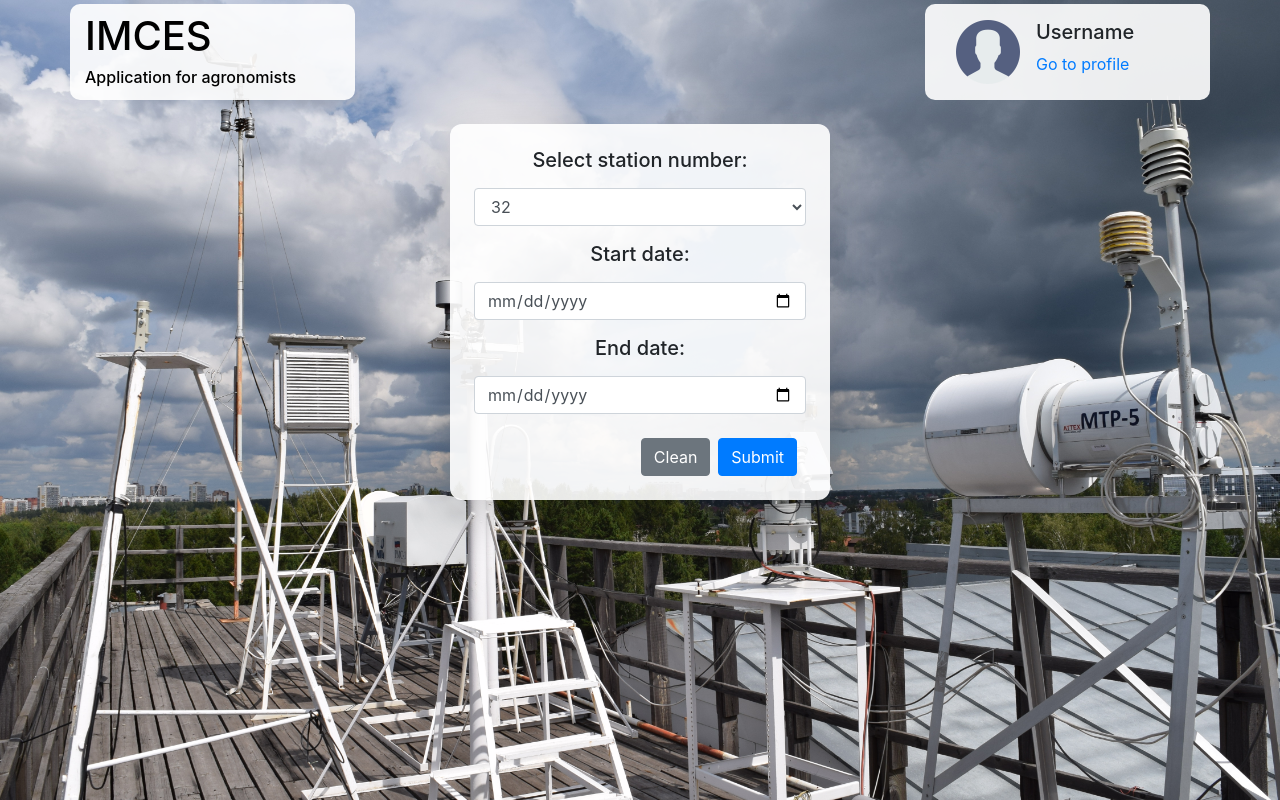
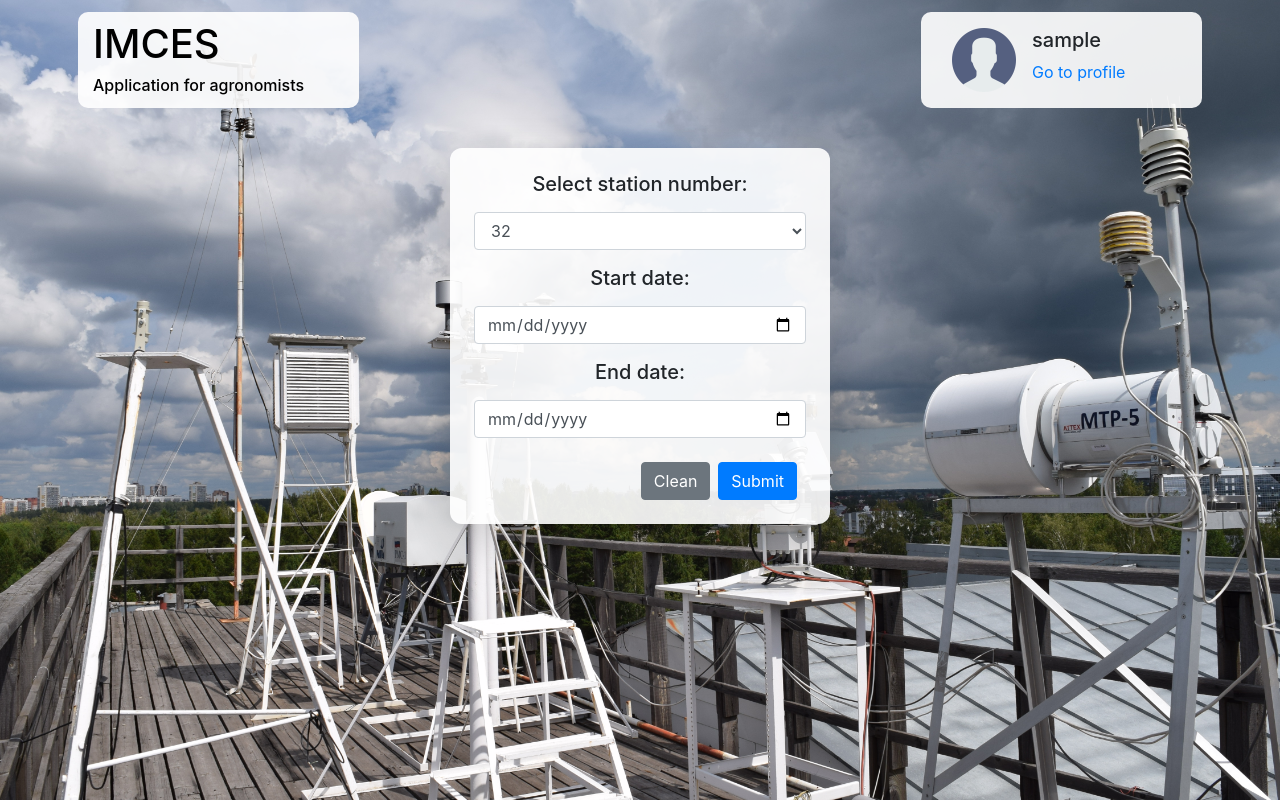
Before and after one commit to somnoynadno/imces_app, a Flask app: page / in a window 1280 px wide. Run offline with Flask 2, Linux system fonts and the light colour scheme; the visitor is signed in with stand-in values (Sample User, id 1); some libraries are stand-ins or nearby versions.

Commit message:
Frontend fixed

```diff
--- a/app.py
+++ b/app.py
@@ -32,7 +32,7 @@ def index():
 	if not 'username' in session:
 		return redirect(url_for('login'), 302)
 	else:
-		return render_template('index.html')
+		return render_template('index.html', username=session['username'])
 
 
 @app.route('/login', methods=['GET', 'POST'])
@@ -60,7 +60,7 @@ def login():
 
 		return redirect(url_for('index'), 302)
 	else:
-		return render_template('login.html')
+		return render_template('login.html', username=session['username'])
 
 
 @app.route('/register', methods=['GET', 'POST'])
@@ -205,7 +205,8 @@ def statistics():
 							last_measurement=last_mes_string,
 							station_number=station_number_default,
 							date=start_date_default + " - " + end_date_default,
-							means_file=means_file, last_day_file=last_day_file)
+							means_file=means_file, last_day_file=last_day_file,
+							username=session['username'])
 
 
 if __name__ == '__main__':
--- a/templates/index.html
+++ b/templates/index.html
@@ -10,25 +10,25 @@
 
     <title>imces app</title>
   </head>
-  <body style="background-image: url(static/img/main_background.jpg); background-size: 100%;">
+  <body style="background-image: url(static/img/main_background.jpg); background-size: cover;">
     <div class="container h-100">
-      <div class="row mt-1 mb-4">
-        <a href ="/" class="col col-md-3 pt-2 float-left stretched-link" style="background-color: rgba(255,255,255,0.9); border-radius: 10px; text-decoration: none; color: black;">
+      <div class="row mt-1 mb-4 p-2 row justify-content-between">
+        <a href ="/" class="col col-md-3 pt-2 mb-2 mr-4 stretched-link" style="background-color: rgba(255,255,255,0.9); border-radius: 10px; text-decoration: none; color: black;">
           <h1>IMCES</h1>
           <h6>Application for agronomists</h6>
         </a>
-        <div class="col">
-        </div>
-        <div class="col col-md-3 float-right" style="background-color: rgba(255,255,255,0.9); border-radius: 10px">
+        <!-- <div class="col">
+        </div> -->
+        <div class="col col-md-3 mb-2" style="background-color: rgba(255,255,255,0.9); border-radius: 10px">
           <div class="media p-3">
             <img src="static/img/user_icon.png" class="mr-3" style="width: 64px; height: 64px;" alt="=(">
             <div class="media-body">
-              <h5 class="mt-0">Username</h5>
+              <h5 class="mt-0">{{username}}</h5>
               <a href='/'>Go to profile</a>
             </div>
           </div>
         </div>
-        <div class="clearfix"></div>
+        <!-- <div class="clearfix"></div> -->
       </div>
       <form class="form-group mt-4" action="get_info" method="get">
         <div class="row justify-content-center">
--- a/templates/login.html
+++ b/templates/login.html
@@ -10,11 +10,11 @@
 
     <title>imces app</title>
   </head>
-  <body style="background-image: url(static/img/main_background.jpg); background-size: 100%;">
+  <body style="background-image: url(static/img/main_background.jpg); background-size: cover;">
     <div class="container h-100">
-      <div class="row justify-content-center align-items-center"
+      <div class="row justify-content-center align-items-center p-3"
       style="height: 100vh !important;">
-        <div class="col-3 shadow-lg text-center p-4 align-self-center mb-4" style="background-color: rgba(255,255,255,0.9);">
+        <div class="col-md-3 shadow-lg text-center p-4 align-self-center mb-4" style="background-color: rgba(255,255,255,0.9);">
           <form action="login" method="post">
             <h2 style="margin-bottom: 20px;">Login</h2>
             <div class="form-group mt-2">
```
Also changed, not shown: templates/station_info.html (+8 -8 lines).
